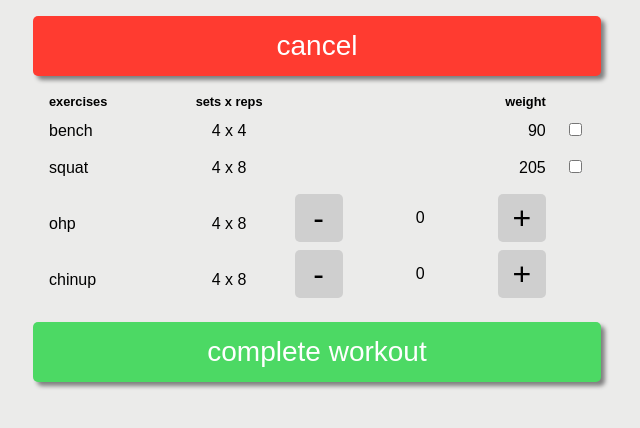
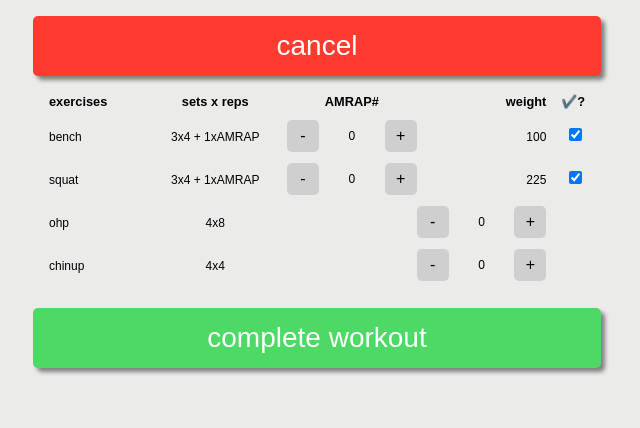
Before and after one commit to rcyork/workout, a React (Create React App) app: page /active-workout in a window 1280 px wide. Shown: the top 428 px of the page, without its empty margins (323-963 px from the left). Built offline with nearby package versions, Linux system fonts and the light colour scheme.

Commit message:
- account for amrap sets - add additional cases for calculating weights - tie checkboxes into logging function

```diff
--- a/src/App.js
+++ b/src/App.js
@@ -18,7 +18,7 @@ function getIsCollectingData(workingWeights) {
 
 class App extends React.Component {
   state = {
-    nextWorkout: WORKOUTS.find(workout => workout.id === "wad1"),
+    nextWorkout: WORKOUTS.find(workout => workout.id === "wad3"),
     workoutToEdit: null,
     firstVisit: false,
     workingWeights: [
@@ -26,49 +26,55 @@ class App extends React.Component {
         name: "deadlift",
         weight: 0,
         progressionRate: 15,
-        isFirstTimeThisWeek: true,
+        isTimeToProgress: false,
         numberOfTimesFailedInARow: 0,
-        isTimeToDeload: false
+        isTimeToDeload: false,
+        isTimeToDoubleProgress: false
       },
       {
         name: "row",
         weight: null,
         progressionRate: 10,
-        isFirstTimeThisWeek: true,
+        isTimeToProgress: false,
         numberOfTimesFailedInARow: 0,
-        isTimeToDeload: false
+        isTimeToDeload: false,
+        isTimeToDoubleProgress: false
       },
       {
         name: "squat",
         weight: 225,
         progressionRate: 15,
-        isFirstTimeThisWeek: false,
+        isTimeToProgress: false,
         numberOfTimesFailedInARow: 0,
-        isTimeToDeload: false
+        isTimeToDeload: false,
+        isTimeToDoubleProgress: false
       },
       {
         name: "bench",
         weight: 100,
         progressionRate: 10,
-        isFirstTimeThisWeek: true,
+        isTimeToProgress: false,
         numberOfTimesFailedInARow: 0,
-        isTimeToDeload: true
+        isTimeToDeload: false,
+        isTimeToDoubleProgress: false
       },
       {
         name: "ohp",
         weight: null,
         progressionRate: 5,
-        isFirstTimeThisWeek: false,
+        isTimeToProgress: false,
         numberOfTimesFailedInARow: 0,
-        isTimeToDeload: false
+        isTimeToDeload: false,
+        isTimeToDoubleProgress: false
       },
       {
         name: "chinup",
         weight: null,
         progressionRate: 5,
-        isFirstTimeThisWeek: false,
+        isTimeToProgress: false,
         numberOfTimesFailedInARow: 0,
-        isTimeToDeload: false
+        isTimeToDeload: false,
+        isTimeToDoubleProgress: false
       }
     ],
     log: [
@@ -118,6 +124,8 @@ class App extends React.Component {
   };
 
   logWorkout = workout => {
+    console.log(workout);
+
     // calculates 8 rep weights back to 4 rep weights to make calculating easier when generating next workout
     const fixedWeights = workout.exercises.map(exercise => {
       if (exercise.reps === 8) {
@@ -135,12 +143,31 @@ class App extends React.Component {
           const fixedWeight = fixedWeights.find(
             item => item.name === exercise.name
           );
-          if (!fixedWeight) {
-            return exercise;
-          }
+
+          const foundItem = workout.exercises.find(
+            item => item.name === exercise.name
+          );
+
           return {
             ...exercise,
-            weight: fixedWeight.weight
+            weight: fixedWeight ? fixedWeight.weight : exercise.weight,
+            numberOfTimesFailedInARow: !foundItem
+              ? exercise.numberOfTimesFailedInARow
+              : foundItem.completed
+              ? false
+              : exercise.numberOfTimesFailedInARow + 1,
+            isTimeToDeload: exercise.numberOfTimesFailedInARow >= 2,
+            isTimeToProgress: !foundItem
+              ? exercise.isTimeToProgress
+              : !foundItem.completed
+              ? false
+              : workout.id[3] === "3",
+
+            isTimeToDoubleProgress: exercise.isTimeToDoubleProgress
+              ? false
+              : foundItem
+              ? foundItem.amrap >= 8
+              : false
           };
         }),
         nextWorkout: this.getNextWorkout(workout.id),
--- a/src/components/Workout/Workout.css
+++ b/src/components/Workout/Workout.css
@@ -2,17 +2,20 @@
   border-radius: 5px;
 }
 
-.inputtingWeight {
+.inputtingWeight,
+.inputtingReps {
   display: grid;
   grid-template-columns: repeat(3, max-content);
   align-items: center;
   justify-items: center;
   justify-content: space-between;
+  text-align: center;
 }
 
 .adjustableWeight {
-  width: 2rem; /* reduce jank from resizing of element as the number increases from single -> double -> triple digits */
+  min-width: 1rem; /* reduce jank from resizing of element as the number increases from single -> double -> triple digits */
   text-align: center;
+  font-size: 0.75rem;
 }
 
 .workout__tableWrap {
@@ -32,10 +35,10 @@
 
 .increment,
 .decrement {
-  width: 3rem;
-  height: 3rem;
+  width: 2rem;
+  height: 2rem;
   cursor: pointer;
-  font-size: 2rem;
+  font-size: 1rem;
   outline: none;
   background: var(--grey);
   border-radius: 5px;
@@ -43,9 +46,17 @@
 }
 
 .weight {
-  font-size: 1.5rem;
+  font-size: 0.75rem;
 }
 
 .cell {
   padding-bottom: 1rem;
+  font-size: 0.75rem;
 }
+
+.completed {
+  color: green;
+}
+.incomplete {
+  color: red;
+}
--- a/src/components/Workout/Workout.js
+++ b/src/components/Workout/Workout.js
@@ -9,21 +9,21 @@ import { roundToNearestFive } from "../../roundToNearestFive";
 export class Workout extends React.Component {
   state = {
     thisWorkoutsWeights: [
-      { name: "deadlift", weight: null },
-      { name: "row", weight: null },
-      { name: "squat", weight: null },
-      { name: "bench", weight: null },
-      { name: "ohp", weight: null },
-      { name: "chinup", weight: null }
+      { name: "deadlift", weight: null, completed: true, amrapNumber: 0 },
+      { name: "row", weight: null, completed: true, amrapNumber: 0 },
+      { name: "squat", weight: null, completed: true, amrapNumber: 0 },
+      { name: "bench", weight: null, completed: true, amrapNumber: 0 },
+      { name: "ohp", weight: null, completed: true, amrapNumber: 0 },
+      { name: "chinup", weight: null, completed: true, amrapNumber: 0 }
     ]
   };
 
-  increment = (currentNumber, exercise) => {
+  increment = (exercise, factor, key) => {
     this.setState(prevState => {
       return {
         thisWorkoutsWeights: prevState.thisWorkoutsWeights.map(item => {
           if (item.name === exercise) {
-            return { ...item, weight: (currentNumber += 5) };
+            return { ...item, [key]: item[key] + factor };
           } else {
             return {
               ...item
@@ -34,12 +34,12 @@ export class Workout extends React.Component {
     });
   };
 
-  decrement = (currentNumber, exercise) => {
+  decrement = (exercise, factor, key) => {
     this.setState(prevState => {
       return {
         thisWorkoutsWeights: prevState.thisWorkoutsWeights.map(item => {
           if (item.name === exercise) {
-            return { ...item, weight: (currentNumber -= 5) };
+            return { ...item, [key]: item[key] - factor };
           } else {
             return {
               ...item
@@ -50,8 +50,28 @@ export class Workout extends React.Component {
     });
   };
 
+  updateExerciseStatus = exercise => {
+    this.setState(prevState => {
+      return {
+        thisWorkoutsWeights: prevState.thisWorkoutsWeights.map(item => {
+          if (item.name !== exercise) {
+            return item;
+          }
+          return { ...item, completed: !item.completed };
+        })
+      };
+    });
+  };
+
   render() {
-    const { workout, weights, modifier, logWorkout, destination } = this.props;
+    const {
+      workout,
+      weights,
+      modifier,
+      logWorkout,
+      destination,
+      isLogCard
+    } = this.props;
 
     const filteredWeights = weights.filter(item =>
       workout.exercises.find(entry => entry.name === item.name)
@@ -60,7 +80,9 @@ export class Workout extends React.Component {
     const calculatedWeights = filteredWeights.map(item => {
       const itemWeight = item.isTimeToDeload
         ? item.weight * 0.9
-        : item.isFirstTimeThisWeek
+        : item.isTimeToDoubleProgress
+        ? item.weight + item.progressionRate * 2
+        : item.isTimeToProgress
         ? item.weight + item.progressionRate
         : item.weight;
 
@@ -74,8 +96,9 @@ export class Workout extends React.Component {
 
     const { increment, decrement } = this;
     const formattedWorkout = workout.exercises.map(exercise => {
-      const weight = calculatedWeights.find(item => item.name === exercise.name)
-        .weight;
+      const weight = isLogCard
+        ? weights.find(item => item.name === exercise.name).weight
+        : calculatedWeights.find(item => item.name === exercise.name).weight;
       return { ...exercise, weight };
     });
 
@@ -91,6 +114,11 @@ export class Workout extends React.Component {
                 <th scope="col" align="center">
                   sets x reps
                 </th>
+                {(modifier === "normal" || modifier === "isCollectingData") &&
+                formattedWorkout.some(item => item.amrap) ? (
+                  <th align="center">AMRAP#</th>
+                ) : null}
+
                 <th
                   scope="col"
                   align={
@@ -101,7 +129,7 @@ export class Workout extends React.Component {
                 >
                   weight
                 </th>
-                {modifier === "normal" ? (
+                {modifier === "normal" || modifier === "isCollectingData" ? (
                   <th align="right">
                     <span role="img" aria-label="checkmark">
                       ✔️
@@ -117,10 +145,53 @@ export class Workout extends React.Component {
                       {exercise.name}
                     </td>
                     <td align="center" className="cell">
-                      {exercise.sets} x {exercise.reps}
+                      {exercise.amrap
+                        ? `${exercise.sets}x${exercise.reps} + 1xAMRAP`
+                        : `${exercise.sets}x${exercise.reps}`}
                     </td>
+                    {(modifier === "normal" ||
+                      modifier === "isCollectingData") &&
+                    exercise.amrap ? (
+                      <td className="inputtingReps">
+                        <>
+                          <button
+                            className="decrement"
+                            data-name={exercise.name}
+                            onClick={() =>
+                              decrement(exercise.name, 1, "amrapNumber")
+                            }
+                          >
+                            -
+                          </button>
+                          <span className="adjustableWeight">
+                            {this.state.thisWorkoutsWeights.find(
+                              item => item.name === exercise.name
+                            ).amrapNumber || 0}
+                          </span>
+                          <button
+                            className="increment"
+                            data-name={exercise.name}
+                            onClick={() =>
+                              increment(exercise.name, 1, "amrapNumber")
+                            }
+                          >
+                            +
+                          </button>
+                        </>
+                      </td>
+                    ) : (modifier === "normal" ||
+                        modifier === "isCollectingData") &&
+                      !exercise.amrap ? (
+                      <td />
+                    ) : null}
                     <td
-                      className={
+                      className={`weight ${
+                        isLogCard && exercise.completed
+                          ? "completed"
+                          : isLogCard && exercise.completed === false
+                          ? "incomplete"
+                          : ""
+                      } ${
                         (calculatedWeights.find(
                           item => item.name === exercise.name
                         ).weight === null &&
@@ -131,7 +202,7 @@ export class Workout extends React.Component {
                           modifier === "isCollectingData")
                           ? "inputtingWeight"
                           : ""
-                      }
+                      }`}
                       align={
                         modifier === "snapshot" || "isCalculatingData"
                           ? "right"
@@ -147,12 +218,7 @@ export class Workout extends React.Component {
                             className="decrement"
                             data-name={exercise.name}
                             onClick={() =>
-                              decrement(
-                                this.state.thisWorkoutsWeights.find(
-                                  item => item.name === exercise.name
-                                ).weight || 0,
-                                exercise.name
-                              )
+                              decrement(exercise.name, 5, "weight")
                             }
                           >
                             -
@@ -166,12 +232,7 @@ export class Workout extends React.Component {
                             className="increment"
                             data-name={exercise.name}
                             onClick={() =>
-                              increment(
-                                this.state.thisWorkoutsWeights.find(
-                                  item => item.name === exercise.name
-                                ).weight || 0,
-                                exercise.name
-                              )
+                              increment(exercise.name, 5, "weight")
                             }
                           >
                             +
@@ -187,9 +248,21 @@ export class Workout extends React.Component {
                       modifier === "isCollectingData") &&
                     exercise.weight ? (
                       <td align="right" className="cell">
-                        <input type="checkbox" />
+                        <input
+                          type="checkbox"
+                          checked={
+                            this.state.thisWorkoutsWeights.find(
+                              item => item.name === exercise.name
+                            ).completed
+                          }
+                          onChange={() =>
+                            this.updateExerciseStatus(exercise.name)
+                          }
+                        />
                       </td>
-                    ) : null}
+                    ) : (
+                      <td />
+                    )}
                   </tr>
                 ))}
               </>
@@ -215,7 +288,13 @@ export class Workout extends React.Component {
                           .weight
                       : this.state.thisWorkoutsWeights.find(
                           entry => entry.name === item.name
-                        ).weight
+                        ).weight,
+                    completed: this.state.thisWorkoutsWeights.find(
+                      entry => entry.name === item.name
+                    ).completed,
+                    amrap: this.state.thisWorkoutsWeights.find(
+                      entry => entry.name === item.name
+                    ).amrapNumber
                   };
                 })
               });
```
Also changed, not shown: src/components/Snapshot/Snapshot.css (+8 -1 lines), src/components/Snapshot/Snapshot.js (+18 -3 lines), src/notes.js (+3 -9 lines), src/blah.js (deleted).
